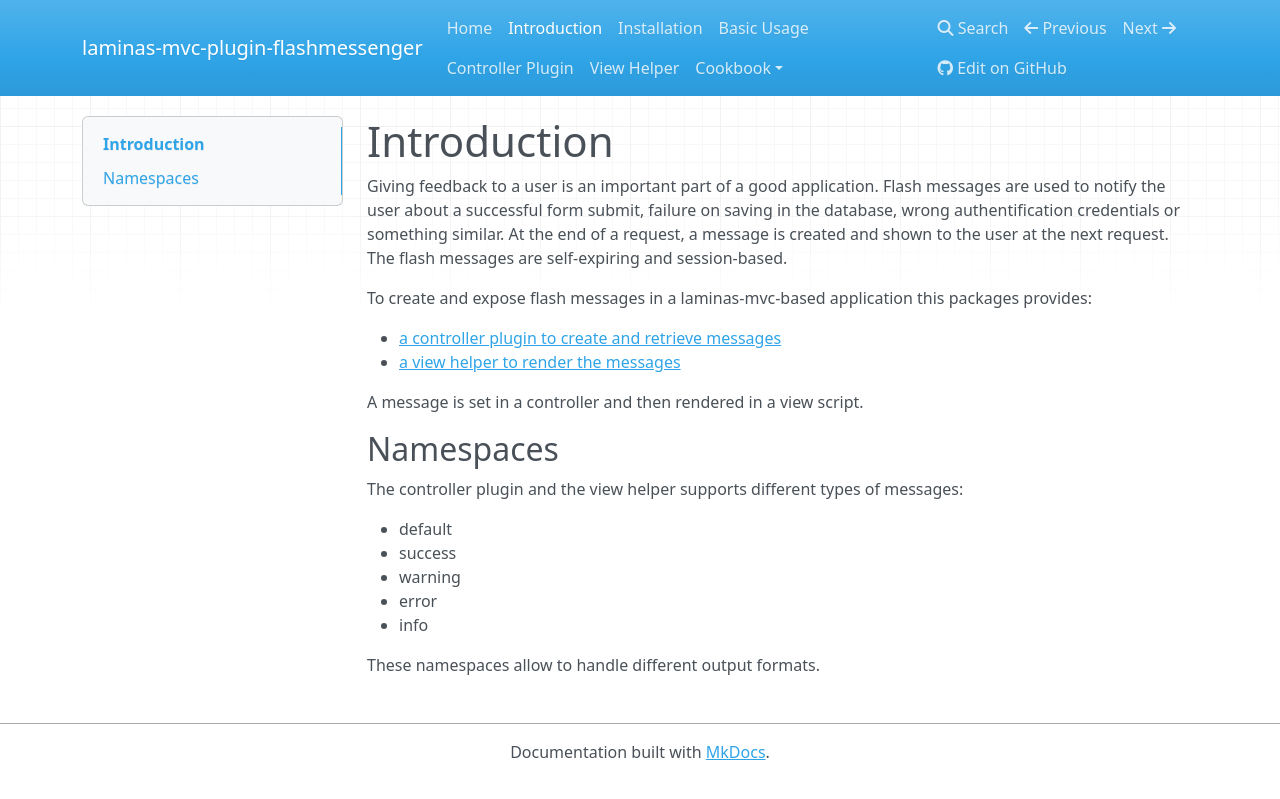
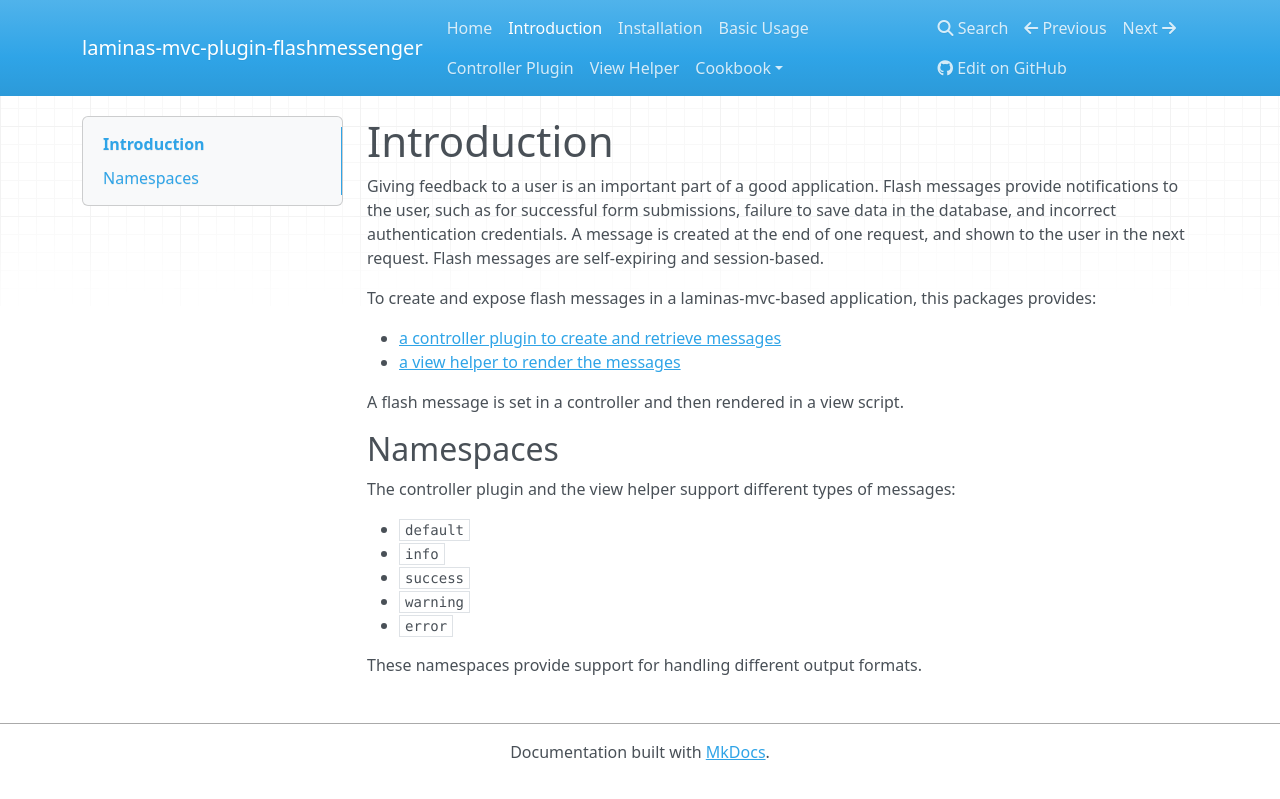
Before and after one commit to laminas/laminas-mvc-plugin-flashmessenger, an MkDocs documentation site: the page built from docs/book/introduction.md, in a window 1280 px wide. Shown: the top 799 px of the page. Built offline with MkDocs 1.6.1, drawn with Linux system fonts in a browser that asks for light colours; nearby versions of some CDN libraries.

Commit message:
Updates wording in all pages
Signed-off-by: Frank Brückner <dev@froschdesignstudio.de>

```diff
--- a/docs/book/introduction.md
+++ b/docs/book/introduction.md
@@ -1,25 +1,25 @@
 # Introduction
 
 Giving feedback to a user is an important part of a good application.
-Flash messages are used to notify the user about a successful form submit, failure on saving in the database, wrong authentification credentials or something similar.
-At the end of a request, a message is created and shown to the user at the next request.
-The flash messages are self-expiring and session-based.
+Flash messages provide notifications to the user, such as for successful form submissions, failure to save data in the database, and incorrect authentication credentials.
+A message is created at the end of one request, and shown to the user in the next request.
+Flash messages are self-expiring and session-based.
 
-To create and expose flash messages in a laminas-mvc-based application this packages provides:
+To create and expose flash messages in a laminas-mvc-based application, this packages provides:
 
 - [a controller plugin to create and retrieve messages](controller-plugin.md)
 - [a view helper to render the messages](view-helper.md)
 
-A message is set in a controller and then rendered in a view script.
+A flash message is set in a controller and then rendered in a view script.
 
 ## Namespaces
 
-The controller plugin and the view helper supports different types of messages:
+The controller plugin and the view helper support different types of messages:
 
-- default
-- success
-- warning
-- error
-- info
+- `default`
+- `info`
+- `success`
+- `warning`
+- `error`
 
-These namespaces allow to handle different output formats.
+These namespaces provide support for handling different output formats.
```
Also changed, not shown: docs/book/basic-usage.md (+2 -2 lines), docs/book/cookbook/application-wide-layout.md (+2 -2 lines), docs/book/cookbook/bootstrap.md (+1 -1 lines), docs/book/view-helper.md (+1 -1 lines).
